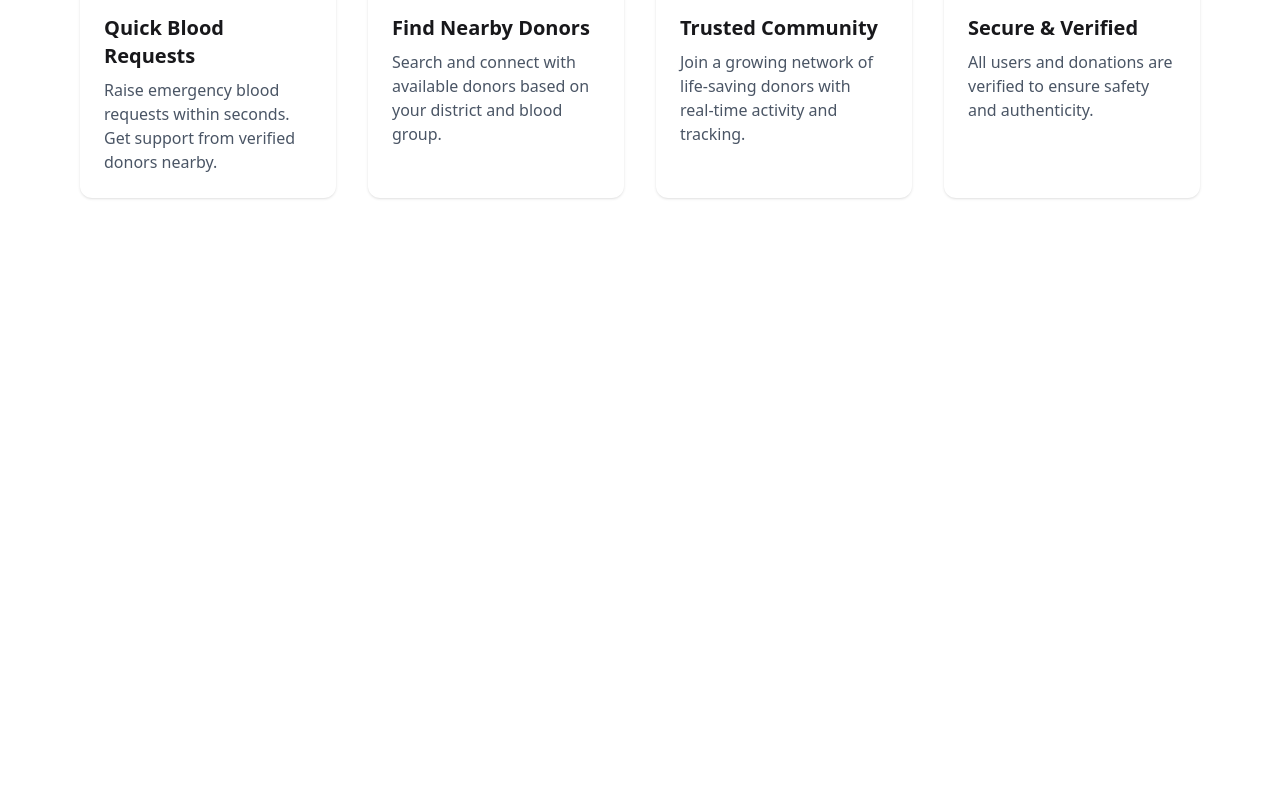
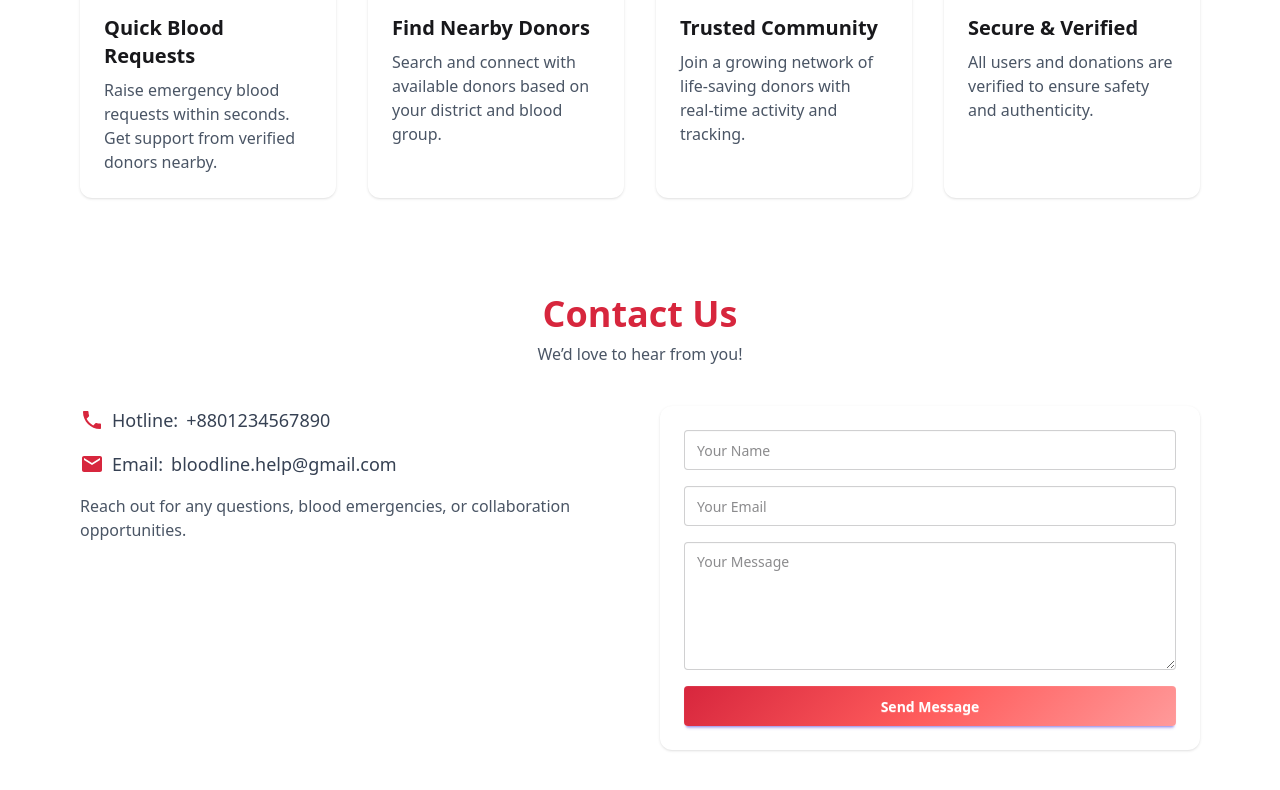
Before and after one commit to Ahammad204/bloodline_client_side, a React (Vite) app: page / in a window 1280 px wide. Shown: the part 1022-1812 px from the top of the page. Before the commit the page ends 1268 px from the top, so only its background shows below. Built offline with nearby package versions, Linux system fonts and the light colour scheme; no server answers.

Commit message:
Add Contact Us section with form and integrate into Home component

```diff
--- /dev/null
+++ b/src/Home/ContactForm/ContactForm.jsx
@@ -0,0 +1,105 @@
+import React, { useState } from "react";
+import toast from "react-hot-toast";
+import { MdEmail, MdPhone } from "react-icons/md";
+import SectionTitle from "../../Shared/SectionTitle/SectionTitle";
+
+const ContactUs = () => {
+  const [formData, setFormData] = useState({
+    name: "",
+    email: "",
+    message: "",
+  });
+
+  const handleChange = (e) => {
+    setFormData({ ...formData, [e.target.name]: e.target.value });
+  };
+
+  const handleSubmit = async (e) => {
+    e.preventDefault();
+    const form = new FormData();
+    form.append("access_key", import.meta.env.VITE_WEB3_ACCESS_KEY);
+    form.append("name", formData.name);
+    form.append("email", formData.email);
+    form.append("message", formData.message);
+
+    try {
+      const res = await fetch("https://api.web3forms.com/submit", {
+        method: "POST",
+        body: form,
+      });
+
+      const data = await res.json();
+
+      if (data.success) {
+        toast.success("Message sent successfully!");
+        setFormData({ name: "", email: "", message: "" });
+      } else {
+        toast.error("Something went wrong. Try again.");
+      }
+    } catch (err) {
+      console.error(err);
+      toast.error("Submission failed.");
+    }
+  };
+
+  return (
+    <section className="py-12 px-4 md:px-8 lg:px-20 bg-base-100" id="contact">
+            <SectionTitle title={"Contact Us"} subTitle={"We’d love to hear from you!"}/>
+
+      <div className="grid md:grid-cols-2 gap-10 items-start">
+        {/* Contact Details */}
+        <div className="space-y-4">
+          <p className="flex items-center gap-2 text-lg text-gray-700">
+            <MdPhone className="text-2xl text-[#D7263D]" />
+            Hotline: <a href="tel:+8801234567890">+8801234567890</a>
+          </p>
+          <p className="flex items-center gap-2 text-lg text-gray-700">
+            <MdEmail className="text-2xl text-[#D7263D]" />
+            Email: <a href="mailto:bloodline.help@gmail.com">bloodline.help@gmail.com</a>
+          </p>
+          <p className="text-gray-600">
+            Reach out for any questions, blood emergencies, or collaboration opportunities.
+          </p>
+        </div>
+
+        {/* Contact Form */}
+        <form
+          onSubmit={handleSubmit}
+          className="space-y-4 p-6 bg-white shadow rounded-xl"
+        >
+          <input
+            type="text"
+            name="name"
+            value={formData.name}
+            placeholder="Your Name"
+            onChange={handleChange}
+            required
+            className="input input-bordered w-full"
+          />
+          <input
+            type="email"
+            name="email"
+            value={formData.email}
+            placeholder="Your Email"
+            onChange={handleChange}
+            required
+            className="input input-bordered w-full"
+          />
+          <textarea
+            name="message"
+            value={formData.message}
+            placeholder="Your Message"
+            onChange={handleChange}
+            required
+            className="textarea textarea-bordered w-full h-32"
+          ></textarea>
+          <button type="submit" className="btn btn-primary w-full gradient-red">
+            Send Message
+          </button>
+        </form>
+      </div>
+    </section>
+  );
+};
+
+export default ContactUs;
--- a/src/Home/Home/Home.jsx
+++ b/src/Home/Home/Home.jsx
@@ -1,12 +1,14 @@
 import React from 'react';
 import Banner from '../Banner/Banner';
 import FeaturedSection from '../Featured/Featured';
+import ContactUs from '../ContactForm/ContactForm';
 
 const Home = () => {
     return (
         <>
             <Banner></Banner>
             <FeaturedSection></FeaturedSection>
+            <ContactUs></ContactUs>
         </>
     );
 };
```
